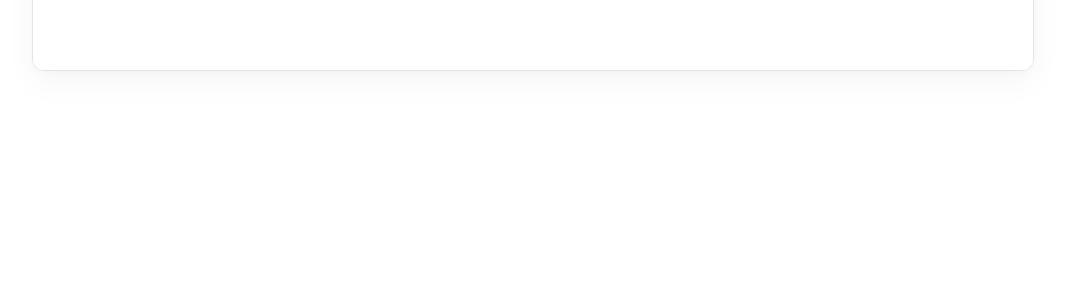
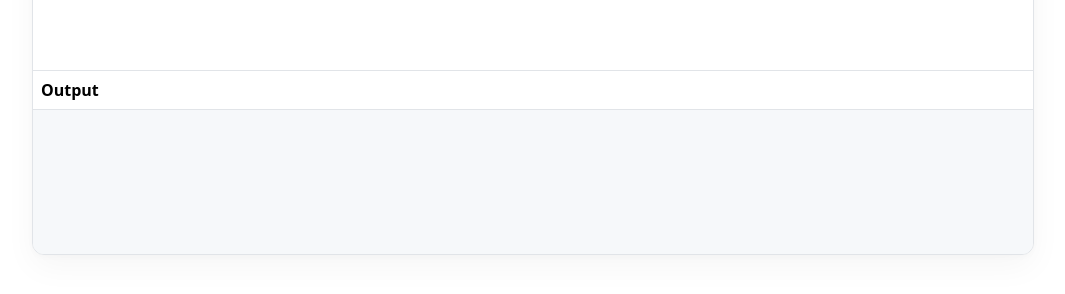
Before and after one commit to Anttonii/code-inspector, a React (Vite) app: page / in a window 1280 px wide. Shown: the part 330-624 px from the top of the page, without its empty margins (107-1172 px from the left). Built offline with nearby package versions, Linux system fonts and the light colour scheme.

Commit message:
Make the output window always visible

```diff
--- a/src/VisualDebugger.css
+++ b/src/VisualDebugger.css
@@ -230,3 +230,16 @@ div.block-tabler-header > h4 {
 
   white-space: pre-wrap;
 }
+
+.terminal-window {
+  border-top: 1px solid #e1e4e8;
+}
+
+.terminal-header {
+  padding: 8px;
+}
+
+.terminal-output {
+  font-size: 16px;
+  margin: 0;
+}
--- a/src/VisualDebugger.tsx
+++ b/src/VisualDebugger.tsx
@@ -259,7 +259,7 @@ function VariableInspector({
             <h4>Block Execution History</h4>
             {currentFunc && (
               <h4>
-                Function:{" "}
+                Function:{' '}
                 <span className="block-table-func">{currentFunc}</span>
               </h4>
             )}
@@ -371,9 +371,11 @@ export default function VisualDebugger() {
   useEffect(() => {
     let newConsoleOutput = ''
     if (currentNode) {
+      let terminalIndex = 0
       for (const [key, value] of Object.entries(tracerStdOut)) {
         if (parseInt(key) <= currentNode.stepIndex) {
-          newConsoleOutput += value
+          newConsoleOutput += `[${terminalIndex}] ${value}`
+          terminalIndex += 1
         } else {
           break
         }
@@ -482,7 +484,12 @@ export default function VisualDebugger() {
             )
           ))}
       </div>
-      {consoleOutput && <div className="terminal">{consoleOutput}</div>}
+      <div className="terminal-window">
+        <div className="terminal-header">
+          <h2 className="terminal-output">Output</h2>
+        </div>
+        <div className="terminal">{consoleOutput}</div>
+      </div>
     </div>
   )
 }
```
Also changed, not shown: 1 other file (tests, documents, lock files or other folders).
